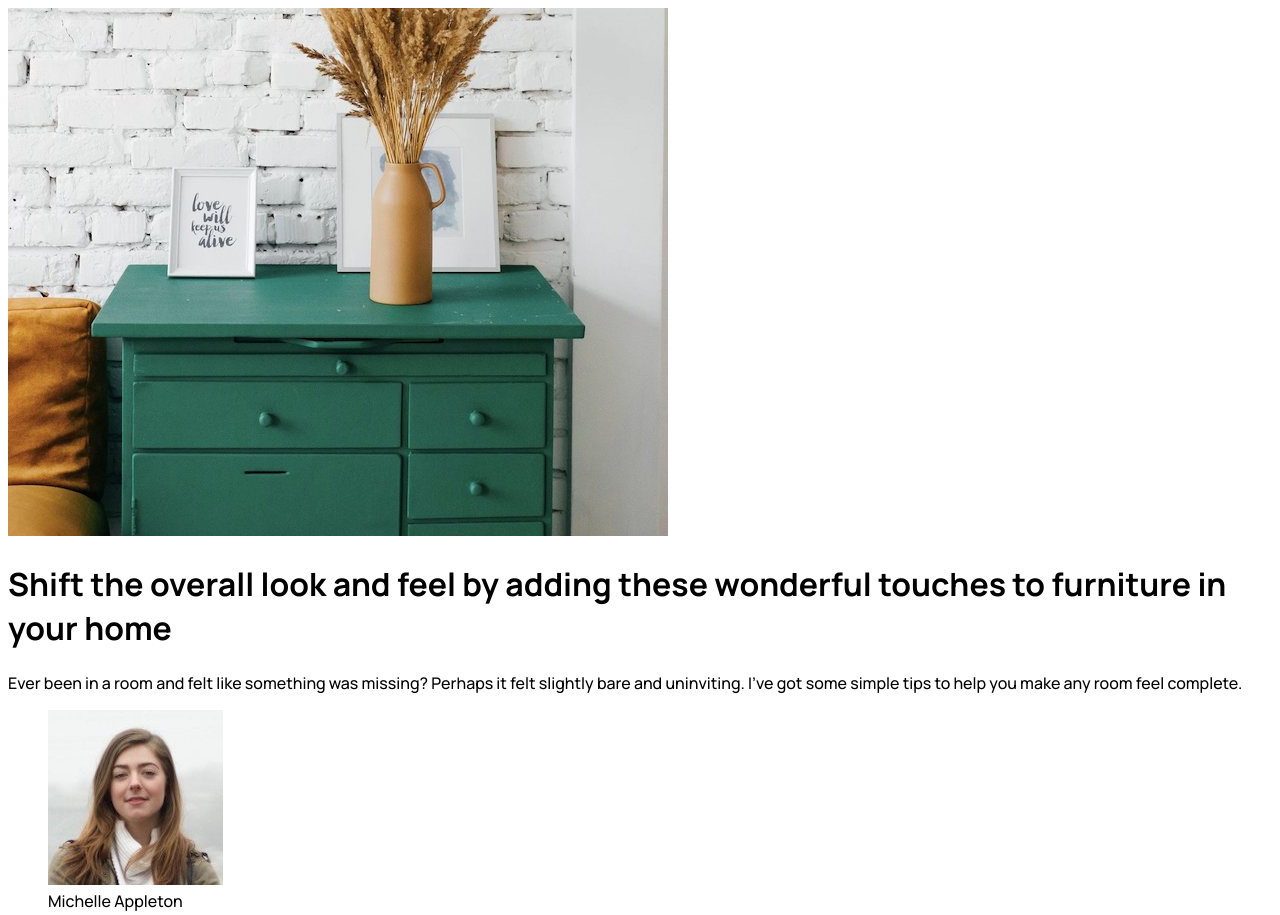
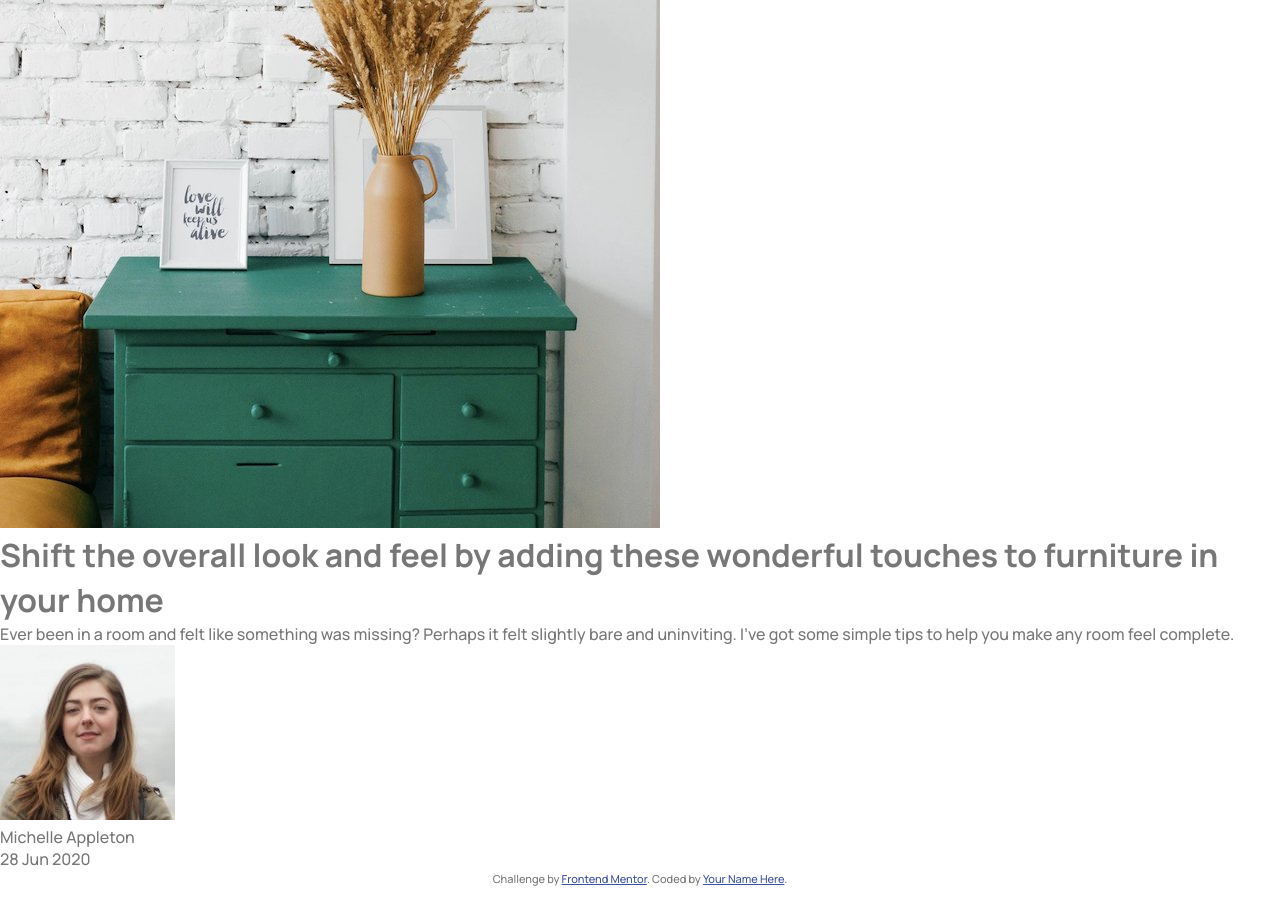
Before and after one commit to ssembatya-dennis/article-preview-component, a plain HTML site: page index.html in a window 1280 px wide. Shown: the top 915 px of the page. After the commit the page ends 886 px from the top, so only its background shows below. Drawn offline with Linux system fonts and the light colour scheme.

Commit message:
style(Body): add reset styles to remove default browser client styles.

```diff
--- a/style.css
+++ b/style.css
@@ -1,7 +1,24 @@
 /*General Card Styles*/
+
+*,
+*::before,
+*::after {
+  margin: 0;
+  padding: 0;
+  box-sizing: border-box;
+}
+
+html {
+  font-size: 62.5%;
+}
 
 body {
   font-family: "Manrope", sans-serif;
+  font-weight: 500;
+  font-size: 1.6rem;
+  line-height: 1.4;
+  color: #777;
+  box-sizing: inherit;
 }
 
 .attribution {
```
